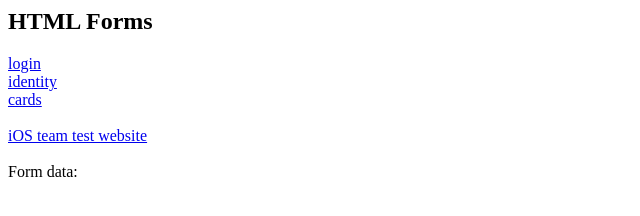
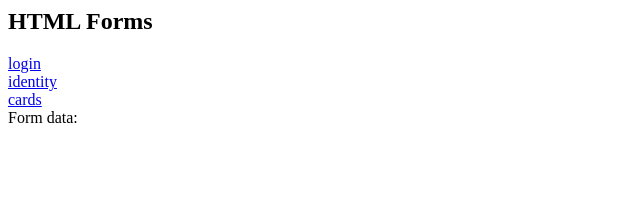
Before and after one commit to anonybruce/anonybruce.github.io, a plain HTML site: page index.html in a window 1280 px wide. Shown: the whole page, without its empty margins (0-640 px from the left). Drawn offline with Linux system fonts and the light colour scheme.

Commit message:
remove broken link

```diff
--- a/index.html
+++ b/index.html
@@ -8,9 +8,6 @@
 <a href="identity.html">identity</a><br>
 <a href="card.html">cards</a><br>
 
-<br>
-<a href="Website/index.html">iOS team test website</a><br>
-<br>
 Form data:<br>
 
 <ul id="myList">
```
